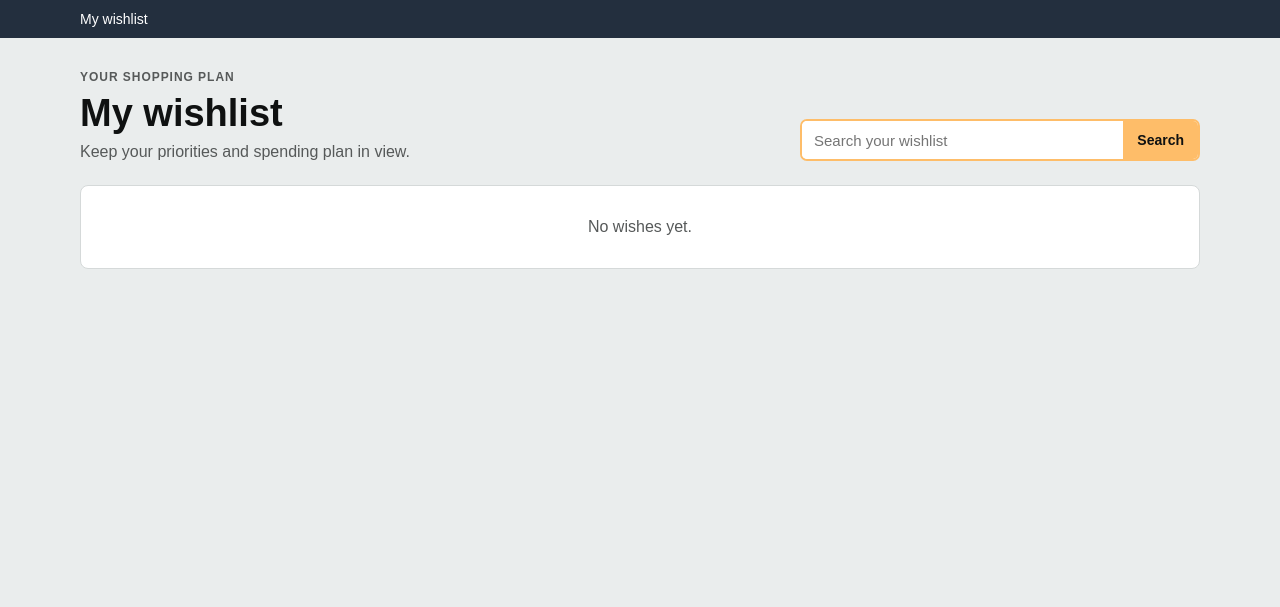
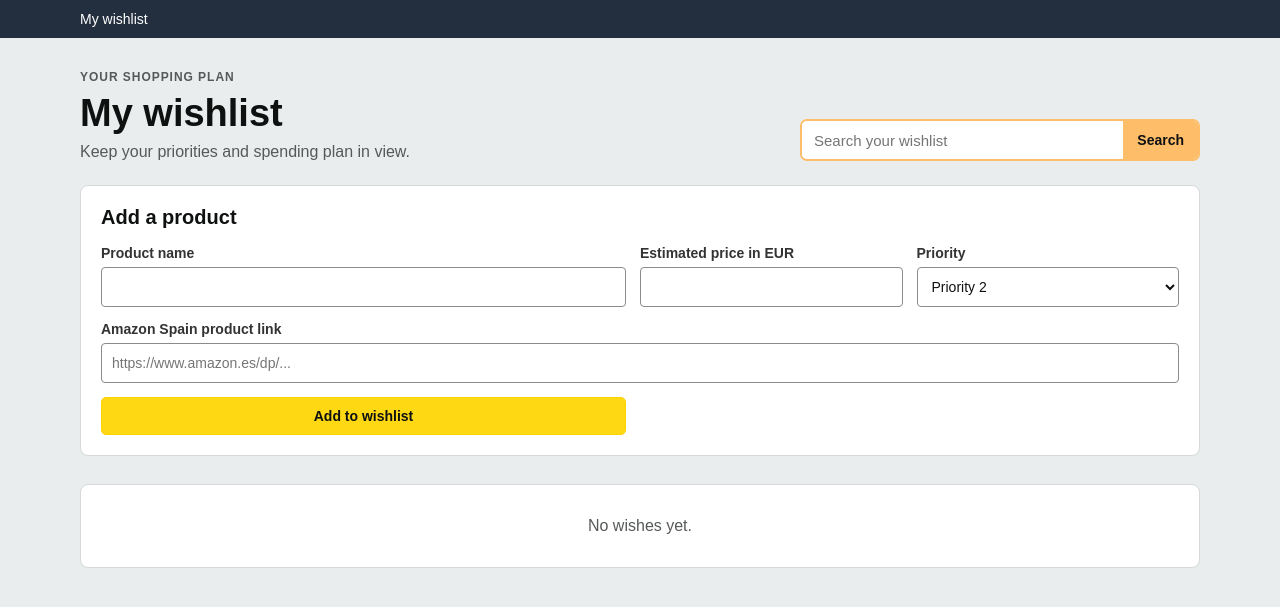
Before and after one commit to PabloMoraleh/amazon-payday-planner, a Flask app: template templates/wishes.html in a window 1280 px wide. Shown: the part 64-671 px from the top of the page. Run offline with Flask 3, Linux system fonts and the light colour scheme; the template is opened without the code that fills it, so the values that code supplies are empty; some libraries are stand-ins or nearby versions.

Commit message:
Add wishlist management actions

```diff
--- a/app.py
+++ b/app.py
@@ -1,8 +1,8 @@
-"""Flask application for the Amazon Payday Planner."""
-
 import os
+import re
 import secrets
 from datetime import timedelta
+from decimal import Decimal, InvalidOperation
 from functools import wraps
 from urllib.parse import urlsplit
 
@@ -25,7 +25,7 @@ from flask_wtf.csrf import CSRFProtect
 from redis import Redis
 from supabase import Client, create_client
 
-from db import list_wishes
+from db import add_wish, delete_wish, get_wish, list_wishes, mark_as_bought
 
 
 csrf = CSRFProtect()
@@ -196,7 +196,114 @@ def create_app(test_config=None):
             user_email=session.get("user_email", ""),
         )
 
+    @app.post("/wishes")
+    @login_required
+    def create_wish():
+        name = request.form.get("name", "").strip()
+        price_text = request.form.get("price", "").strip().replace(",", ".")
+        priority_text = request.form.get("priority", "2")
+        product_url = request.form.get("url", "").strip()
+
+        if not name or len(name) > 200:
+            flash(_("Enter a product name up to 200 characters long."), "error")
+            return redirect(url_for("wishes"))
+
+        try:
+            price = Decimal(price_text)
+            price_cents = int(price * 100)
+        except (InvalidOperation, ValueError, OverflowError):
+            flash(_("Enter a valid price."), "error")
+            return redirect(url_for("wishes"))
+
+        if not price.is_finite() or price < 0 or price * 100 != price_cents:
+            flash(_("Enter a price with up to two decimal places."), "error")
+            return redirect(url_for("wishes"))
+
+        try:
+            priority = int(priority_text)
+        except ValueError:
+            priority = 0
+
+        if priority not in {1, 2, 3}:
+            flash(_("Choose a priority from 1 to 3."), "error")
+            return redirect(url_for("wishes"))
+
+        if product_url and not _is_amazon_es_url(product_url):
+            flash(_("Enter a valid Amazon Spain product link."), "error")
+            return redirect(url_for("wishes"))
+
+        try:
+            add_wish(
+                g.supabase,
+                name=name,
+                price_cents=price_cents,
+                priority=priority,
+                url=product_url or None,
+                asin=_extract_asin(product_url),
+            )
+        except Exception:
+            current_app.logger.exception("Could not create wish")
+            abort(503)
+
+        flash(_("Product added to your wishlist."), "success")
+        return redirect(url_for("wishes"))
+
+    @app.post("/wishes/<int:wish_id>/bought")
+    @login_required
+    def wish_bought(wish_id):
+        try:
+            wish = get_wish(g.supabase, wish_id)
+        except Exception:
+            current_app.logger.exception("Could not load wish")
+            abort(503)
+        if wish is None:
+            abort(404)
+
+        try:
+            updated = mark_as_bought(g.supabase, wish_id, wish["price_cents"])
+        except Exception:
+            current_app.logger.exception("Could not mark wish as bought")
+            abort(503)
+        if not updated:
+            abort(404)
+
+        flash(_("Product marked as bought."), "success")
+        return redirect(url_for("wishes"))
+
+    @app.post("/wishes/<int:wish_id>/delete")
+    @login_required
+    def wish_delete(wish_id):
+        try:
+            deleted = delete_wish(g.supabase, wish_id)
+        except Exception:
+            current_app.logger.exception("Could not delete wish")
+            abort(503)
+        if not deleted:
+            abort(404)
+
+        flash(_("Product removed from your wishlist."), "success")
+        return redirect(url_for("wishes"))
+
     return app
+
+
+def _is_amazon_es_url(value):
+    try:
+        parsed = urlsplit(value)
+    except ValueError:
+        return False
+    return (
+        parsed.scheme == "https"
+        and parsed.hostname is not None
+        and (parsed.hostname == "amazon.es" or parsed.hostname.endswith(".amazon.es"))
+        and parsed.username is None
+        and parsed.password is None
+    )
+
+
+def _extract_asin(value):
+    match = re.search(r"/(?:dp|gp/product)/([A-Z0-9]{10})(?:/|$)", urlsplit(value).path, re.IGNORECASE)
+    return match.group(1).upper() if match else None
 
 
 def _new_supabase_client() -> Client:
--- a/db.py
+++ b/db.py
@@ -5,7 +5,7 @@ from datetime import datetime, timezone
 from supabase import Client
 
 
-def add_wish(client: Client, name, price_cents, priority=2, url=None, notes=None):
+def add_wish(client: Client, name, price_cents, priority=2, url=None, notes=None, asin=None):
     response = (
         client.table("wishes")
         .insert(
@@ -15,6 +15,7 @@ def add_wish(client: Client, name, price_cents, priority=2, url=None, notes=None
                 "priority": priority,
                 "url": url,
                 "notes": notes,
+                "asin": asin,
             }
         )
         .select("id")
--- a/templates/wishes.html
+++ b/templates/wishes.html
@@ -94,6 +94,11 @@
             color: #14532d;
         }
 
+        .messages.error {
+            background: #fff4f4;
+            color: #b12704;
+        }
+
         .subbar {
             padding: 11px max(20px, calc((100vw - 1120px) / 2));
             background: #232f3e;
@@ -160,6 +165,89 @@
             color: #0f1111;
             font-size: 14px;
             font-weight: 700;
+        }
+
+        .add-form {
+            margin: 0 0 28px;
+            padding: 20px;
+            border: 1px solid #d5d9d9;
+            border-radius: 8px;
+            background: white;
+        }
+
+        .add-form h2 {
+            margin: 0 0 16px;
+            font-size: 20px;
+        }
+
+        .form-grid {
+            display: grid;
+            grid-template-columns: 2fr 1fr 1fr;
+            gap: 14px;
+            align-items: end;
+        }
+
+        .form-field {
+            display: grid;
+            gap: 6px;
+            color: #333;
+            font-size: 14px;
+            font-weight: 700;
+        }
+
+        .form-field input,
+        .form-field select {
+            width: 100%;
+            min-height: 40px;
+            padding: 8px 10px;
+            border: 1px solid #888c8c;
+            border-radius: 4px;
+            background: white;
+            color: #0f1111;
+            font: inherit;
+            font-weight: 400;
+        }
+
+        .form-field-full {
+            grid-column: 1 / -1;
+        }
+
+        .primary-button,
+        .secondary-button,
+        .danger-button {
+            min-height: 38px;
+            padding: 8px 12px;
+            border: 1px solid transparent;
+            border-radius: 5px;
+            font: inherit;
+            font-size: 14px;
+            font-weight: 700;
+            cursor: pointer;
+        }
+
+        .primary-button {
+            background: #ffd814;
+            border-color: #fcd200;
+            color: #0f1111;
+        }
+
+        .secondary-button {
+            background: #fff;
+            border-color: #adb1b8;
+            color: #0f1111;
+        }
+
+        .danger-button {
+            background: #fff;
+            border-color: #c40000;
+            color: #b12704;
+        }
+
+        .wish-actions {
+            display: flex;
+            justify-content: flex-end;
+            gap: 8px;
+            grid-column: 1 / -1;
         }
 
         .list-heading {
@@ -269,6 +357,14 @@
                 padding: 14px;
             }
 
+            .form-grid {
+                grid-template-columns: 1fr;
+            }
+
+            .form-field-full {
+                grid-column: auto;
+            }
+
             .wish-icon {
                 width: 56px;
                 height: 56px;
@@ -311,7 +407,7 @@
     <main>
         {% with messages = get_flashed_messages(with_categories=true) %}
             {% for category, message in messages %}
-                <p class="messages" role="status">{{ message }}</p>
+                <p class="messages {{ category }}" role="status">{{ message }}</p>
             {% endfor %}
         {% endwith %}
         <section class="intro">
@@ -326,6 +422,36 @@
                     aria-label="{{ _('Search your wishlist') }}">
                 <span class="search-label">{{ _('Search') }}</span>
             </label>
+        </section>
+
+        <section class="add-form" aria-labelledby="add-wish-heading">
+            <h2 id="add-wish-heading">{{ _('Add a product') }}</h2>
+            <form method="post" action="{{ url_for('create_wish') }}">
+                <input type="hidden" name="csrf_token" value="{{ csrf_token() }}">
+                <div class="form-grid">
+                    <label class="form-field">
+                        {{ _('Product name') }}
+                        <input name="name" type="text" maxlength="200" required autocomplete="off">
+                    </label>
+                    <label class="form-field">
+                        {{ _('Estimated price in EUR') }}
+                        <input name="price" type="number" min="0" step="0.01" required>
+                    </label>
+                    <label class="form-field">
+                        {{ _('Priority') }}
+                        <select name="priority">
+                            <option value="1">{{ _('Priority %(priority)s', priority=1) }}</option>
+                            <option value="2" selected>{{ _('Priority %(priority)s', priority=2) }}</option>
+                            <option value="3">{{ _('Priority %(priority)s', priority=3) }}</option>
+                        </select>
+                    </label>
+                    <label class="form-field form-field-full">
+                        {{ _('Amazon Spain product link') }}
+                        <input name="url" type="url" placeholder="https://www.amazon.es/dp/...">
+                    </label>
+                    <button class="primary-button" type="submit">{{ _('Add to wishlist') }}</button>
+                </div>
+            </form>
         </section>
 
         {% if wishes %}
@@ -356,6 +482,17 @@
                 <div class="price">
                             {{ format_currency(wish["price_cents"] / 100, wish["currency"]) }}
                             <small>{{ _('Estimated price') }}</small>
+                </div>
+
+                <div class="wish-actions">
+                    <form method="post" action="{{ url_for('wish_bought', wish_id=wish['id']) }}">
+                        <input type="hidden" name="csrf_token" value="{{ csrf_token() }}">
+                        <button class="secondary-button" type="submit">{{ _('Mark as bought') }}</button>
+                    </form>
+                    <form method="post" action="{{ url_for('wish_delete', wish_id=wish['id']) }}">
+                        <input type="hidden" name="csrf_token" value="{{ csrf_token() }}">
+                        <button class="danger-button" type="submit">{{ _('Remove') }}</button>
+                    </form>
                 </div>
             </article>
             {% endfor %}
```
Also changed, not shown: HANDOFF.md (+10 -7 lines), tests/test_auth.py (+158 -4 lines), README.md, supabase/migrations/20261126184457_add_user_owned_wishes.sql, translations/de/LC_MESSAGES/messages.po, translations/es/LC_MESSAGES/messages.po, translations/fr/LC_MESSAGES/messages.po, 6 other files.
